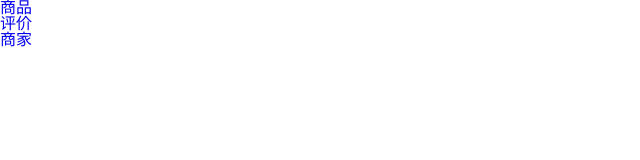
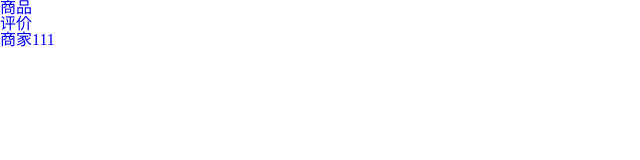
Before and after one commit to gao45158/myeleme, a Vue app: page /goods in a window 1280 px wide. Shown: the top 160 px of the page, without its empty margins (0-640 px from the left). Built offline with nearby package versions, Linux system fonts and the light colour scheme.

Commit message:
gs home commit

```diff
--- a/src/App.vue
+++ b/src/App.vue
@@ -8,7 +8,7 @@
         <router-link to="/goods">评价</router-link>
       </div>
       <div class="tab-item">
-        <router-link to="/ratings">商家</router-link>
+        <router-link to="/ratings">商家111</router-link>
       </div>
     </div>
     <div class="content">
```
